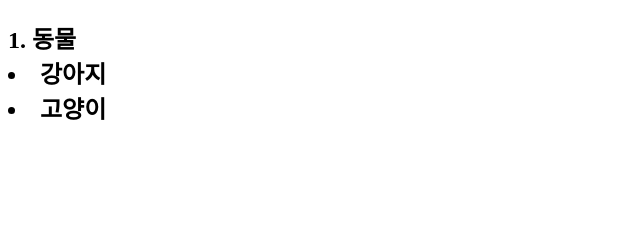
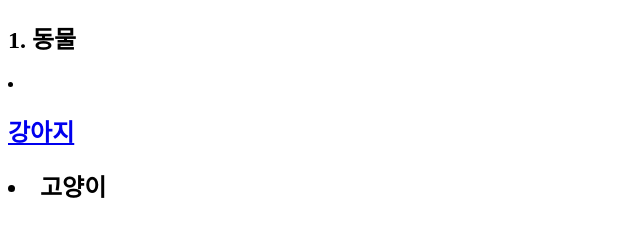
Before and after one commit to namjihoon1010/web1, a plain HTML site: page index.html in a window 1280 px wide. Shown: the whole page, without its empty margins (0-640 px from the left). Drawn offline with Linux system fonts and the light colour scheme.

Commit message:
The first site I created.

```diff
--- a/index.html
+++ b/index.html
@@ -5,11 +5,9 @@
     <title>이상한 사이트</title>
   </head>
   <body>
-
-
-    <h2>1. 동물
-  <li>강아지</li>
-    <li>고양이</li></h2>
+    <h2>1. 동물</h2>
+  <li><h2><a href="index.htm2">강아지</a></li>
+    <h2><li>고양이</li></h2>
 
   </body>
 </html>
```
